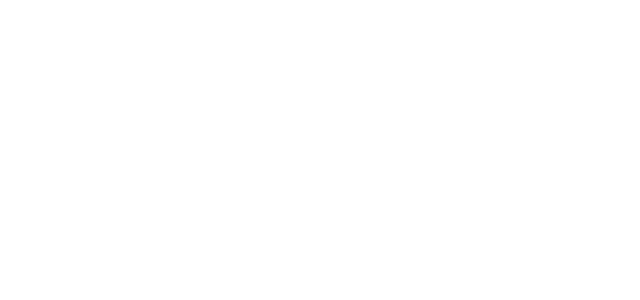
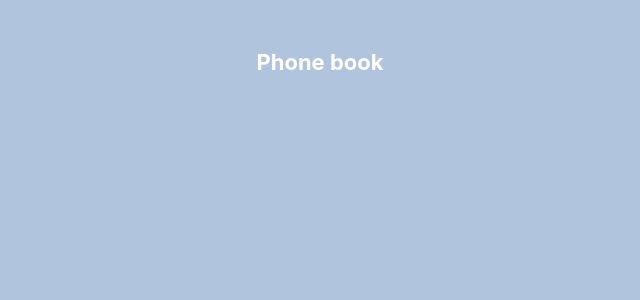
Before and after one commit to MariaAddict/-phone-book, a React (Create React App) app: page / in a window 1280 px wide. Shown: the top 300 px of the page, without its empty margins (320-960 px from the left). Built offline with nearby package versions, Linux system fonts and the light colour scheme.

Commit message:
feat: remove App component in folder components/App, implement component Header, edit style body

```diff
--- a/src/App.css
+++ b/src/components/App/App.css
@@ -1,3 +1,5 @@
 .App {
+  width: 100%;
+  height: 100%;
   text-align: center;
 }
--- a/src/App.js
+++ b/src/components/App/App.js
@@ -1,8 +1,10 @@
 import './App.css';
+import Header from '../Header/Header.jsx';
 
 function App() {
   return (
     <div className="App">
+      <Header/>
     </div>
   );
 }
--- /dev/null
+++ b/src/components/Header/Header.css
@@ -0,0 +1,12 @@
+.header {
+    margin: 50px auto;
+}
+
+.header__title {
+    color: white;
+    font-size: 22px;
+    line-height: 1.1;
+    padding: 0;
+    margin: 0;
+    text-align: center;
+}
--- /dev/null
+++ b/src/components/Header/Header.jsx
@@ -0,0 +1,11 @@
+import './Header.css';
+
+function Header() {
+  return (
+    <header className="header">
+        <h1 className="header__title">Phone book</h1>
+    </header>
+  );
+}
+
+export default Header;
--- a/src/index.css
+++ b/src/index.css
@@ -1,4 +1,6 @@
 body {
+  width: 100vw;
+  min-height: 100vh;
   margin: 0;
   font-family: -apple-system, BlinkMacSystemFont, 'Segoe UI', 'Roboto', 'Oxygen',
     'Ubuntu', 'Cantarell', 'Fira Sans', 'Droid Sans', 'Helvetica Neue',
@@ -8,6 +10,7 @@
   -webkit-text-size-adjust: 100%;
   -ms-text-size-adjust: 100%;
   -moz-text-size-adjust: 100%;
+  background-color: #B0C4DE;
 }
 
 code {
--- a/src/index.js
+++ b/src/index.js
@@ -1,7 +1,7 @@
 import React from 'react';
 import ReactDOM from 'react-dom';
 import './index.css';
-import App from './App';
+import App from './components/App/App';
 import reportWebVitals from './reportWebVitals';
 
 ReactDOM.render(
```
